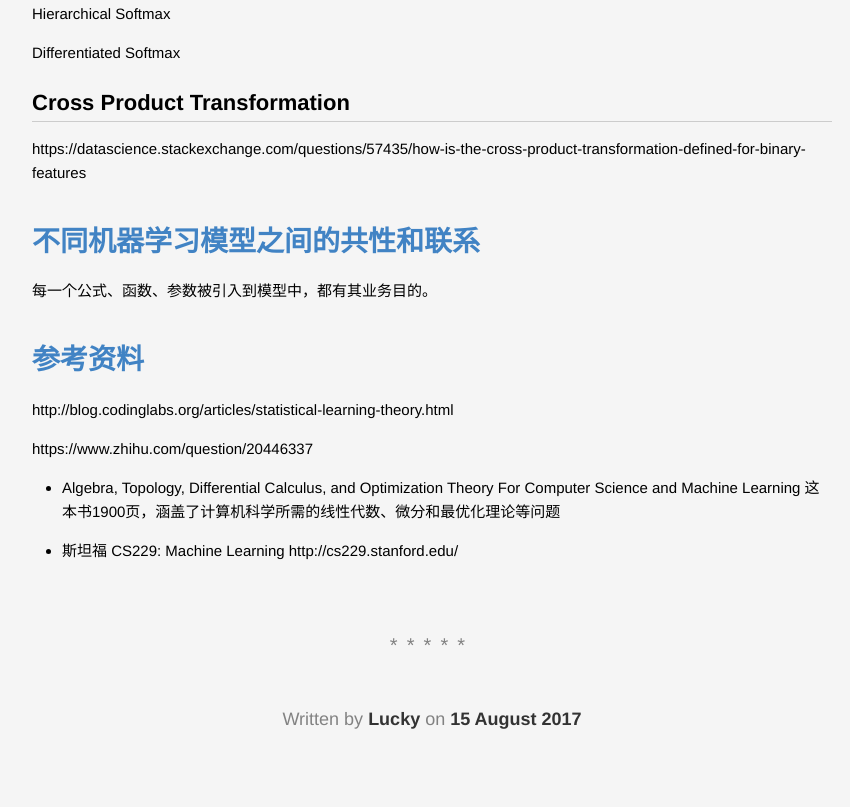
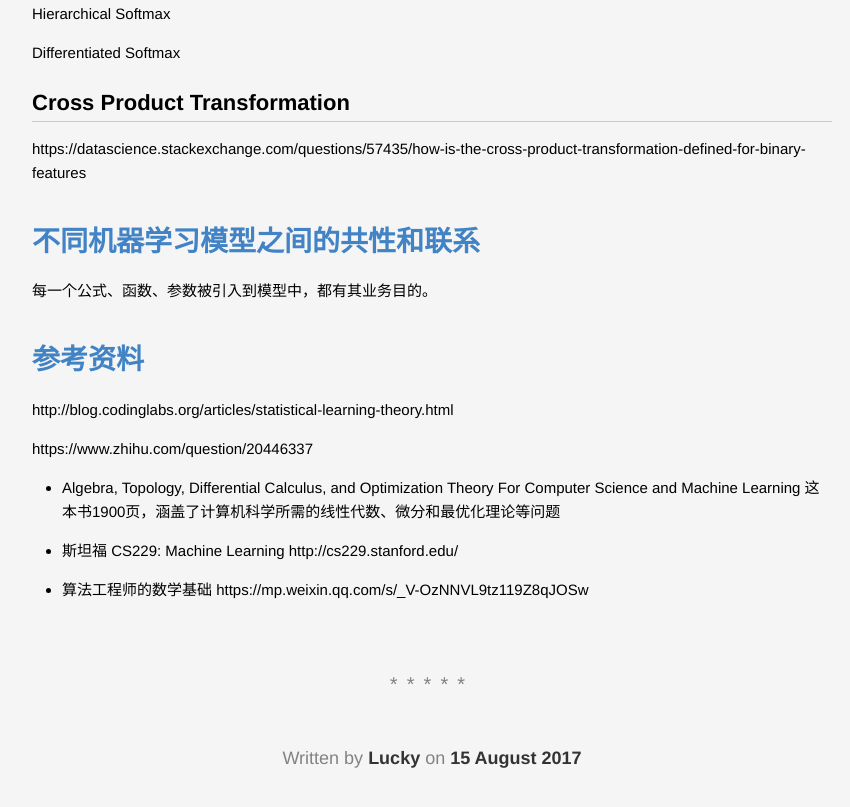
Before and after one commit to lucky521/blog, a Jekyll site: the page built from _posts/ml/2017-08-15-Basic-of-Machine-Learning.markdown, in a window 1280 px wide and 900 px high, scrolled down 6391 px. Shown: the top 807 px of the window, without its empty margins (208-1058 px from the left). Built offline with Jekyll 4.4.1, drawn with Linux system fonts in a browser that asks for light colours.

Commit message:
Update 2017-08-15-Basic-of-Machine-Learning.markdown

```diff
--- a/_posts/ml/2017-08-15-Basic-of-Machine-Learning.markdown
+++ b/_posts/ml/2017-08-15-Basic-of-Machine-Learning.markdown
@@ -291,3 +291,5 @@ https://www.zhihu.com/question/20446337
 - Algebra, Topology, Differential Calculus, and Optimization Theory For Computer Science and Machine Learning 这本书1900页，涵盖了计算机科学所需的线性代数、微分和最优化理论等问题
 
 - 斯坦福 CS229: Machine Learning http://cs229.stanford.edu/
+
+- 算法工程师的数学基础 https://mp.weixin.qq.com/s/_V-OzNNVL9tz119Z8qJOSw
```
